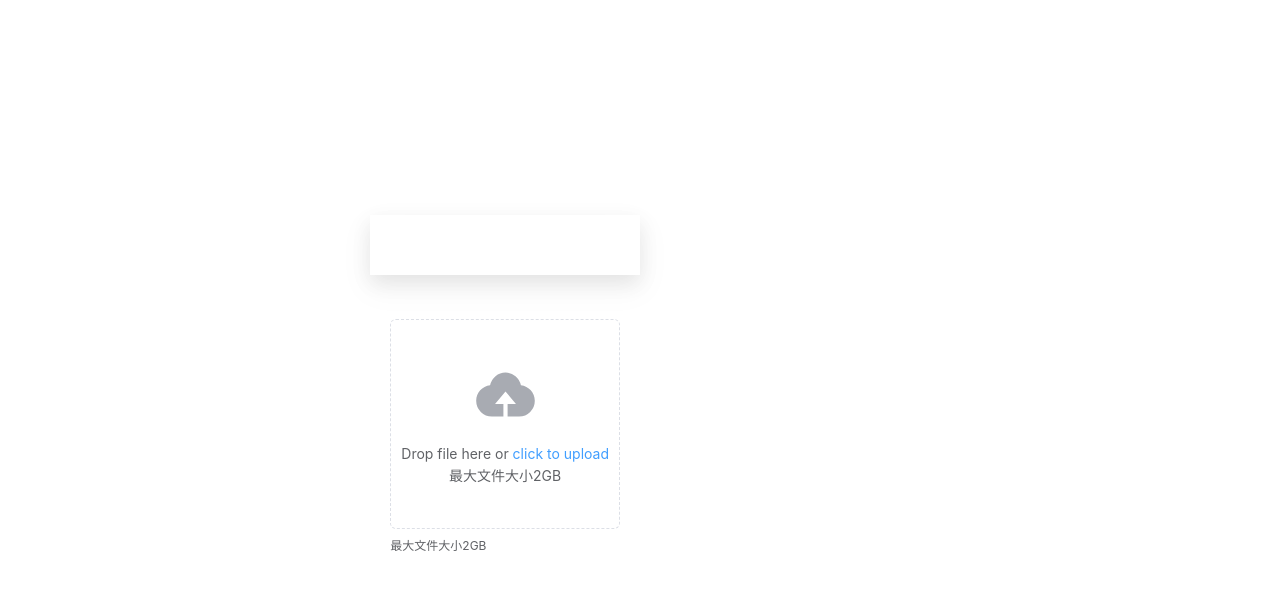
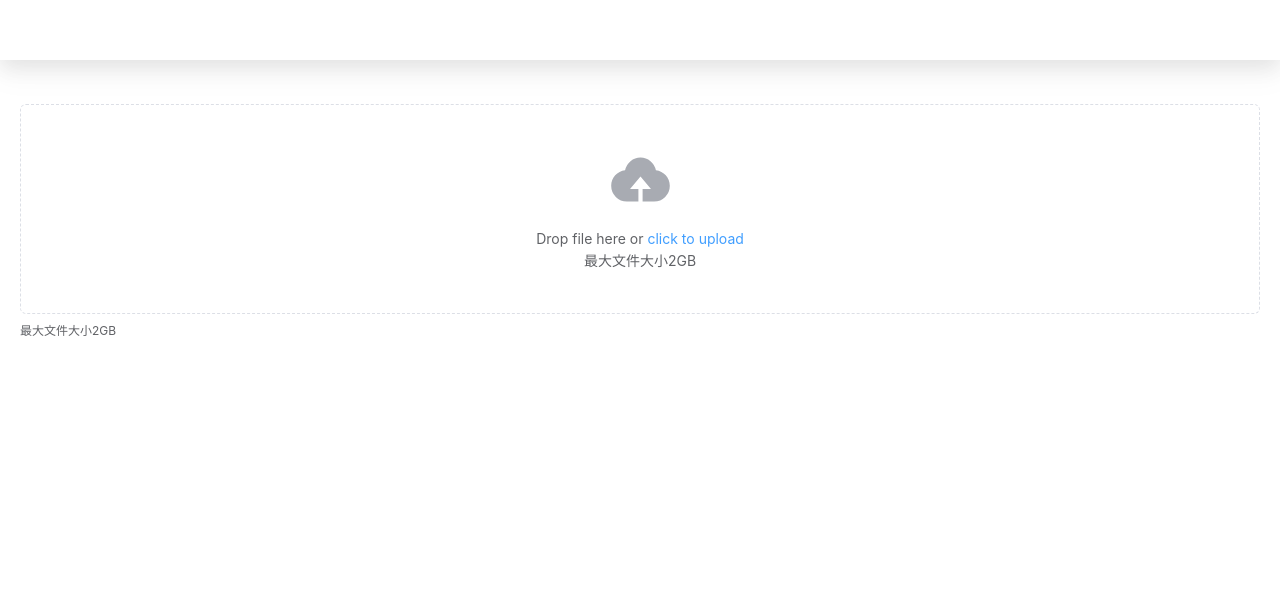
Before and after one commit to Horan-Z/video_process, a Vue app in the folder vp-ui/: page / in a window 1280 px wide. Shown: the top 590 px of the page. Built offline with nearby package versions, Linux system fonts and the light colour scheme; the HTML template or start-up script is replaced by a standard one.

Commit message:
修复一些问题

```diff
--- a/vp-ui/src/assets/main.css
+++ b/vp-ui/src/assets/main.css
@@ -1,8 +1,8 @@
 @import './base.css';
 
 #app {
-  max-width: 1280px;
-  margin: 0 auto;
+  /* max-width: 1280px; */
+  margin: 0;
   padding: 0;
   font-weight: normal;
 }
@@ -21,15 +21,13 @@ a,
   }
 }
 
-@media (min-width: 1024px) {
+/* @media (min-width: 1024px) {
   body {
     display: flex;
     place-items: center;
   }
 
   #app {
-    display: grid;
-    grid-template-columns: 1fr 1fr;
-    padding: 0 2rem;
+    padding: 0;
   }
-}
+} */
--- a/vp-ui/src/components/UploadItem.vue
+++ b/vp-ui/src/components/UploadItem.vue
@@ -2,7 +2,7 @@
 import { UploadFilled } from '@element-plus/icons-vue'
 import OSS from 'ali-oss'
 import axios from 'axios'
-// import path from 'path'
+
 class OSSClientManager {
   private static instance: OSSClientManager
   private client: OSS | null = null
@@ -30,6 +30,7 @@ class OSSClientManager {
       accessKeyId: token.credentials.accessKeyId,
       accessKeySecret: token.credentials.accessKeySecret,
       stsToken: token.credentials.securityToken,
+      // @ts-expect-error idk
       authorizationV4: true,
       bucket: this.bucket,
       // 自动刷新临时访问凭证
@@ -46,15 +47,10 @@ class OSSClientManager {
   }
 
   // 上传文件方法
-  public async uploadFile(fileName: string, file: File, headers: JSON) {
+  public async uploadFile(fileName: string, file: File) {
     try {
       const client = await this.getClient()
-      let result
-      if (headers) {
-        result = await client.put(fileName, file, { headers })
-      } else {
-        result = await client.put(fileName, file)
-      }
+      const result = await client.put(fileName, file, { headers })
       console.log('上传成功:', result)
     } catch (error) {
       console.error('上传失败:', error)
@@ -93,12 +89,7 @@ async function put(options: JSON) {
     // console.log(file)
     const fileName = '/vp/source/' + file.name
     // console.log(fileName)
-    await OSSClientManager.getInstance().uploadFile(
-      fileName,
-      file,
-      // 自定义headers
-      headers,
-    )
+    await OSSClientManager.getInstance().uploadFile(fileName, file)
     // console.log(result)
   } catch (e) {
     console.log(e)
```
